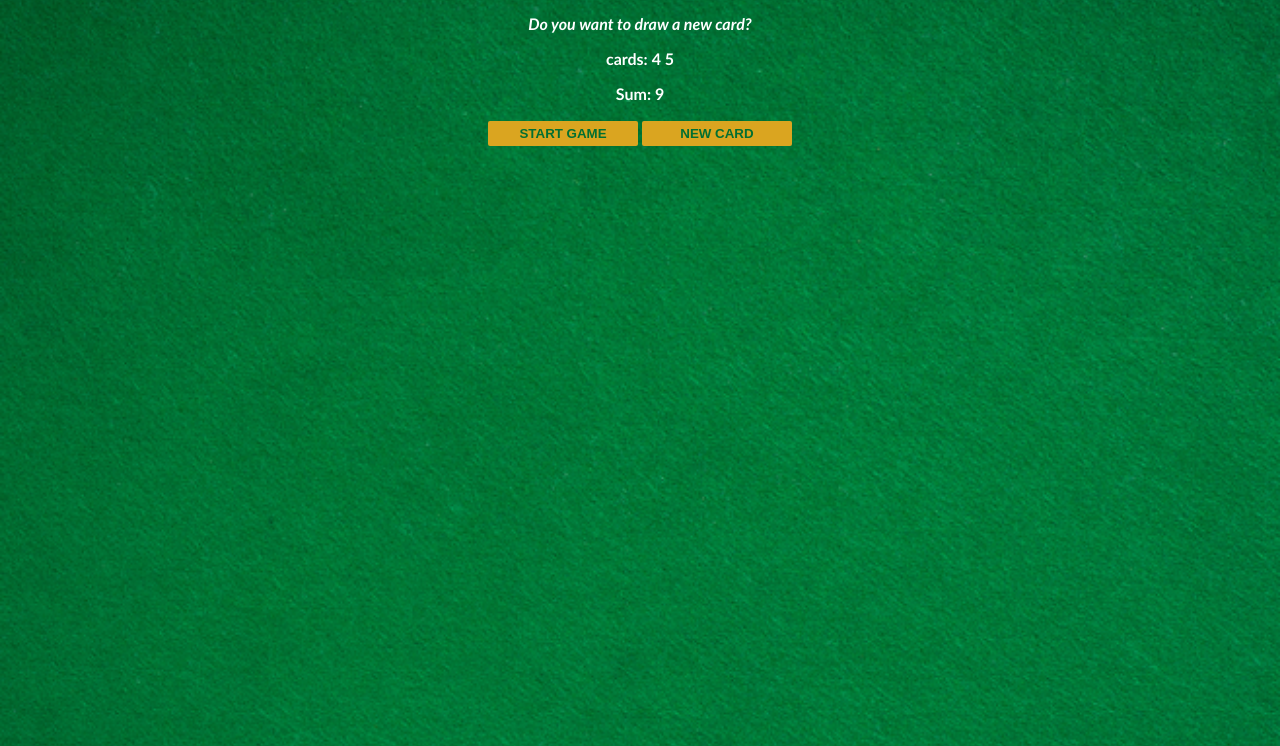
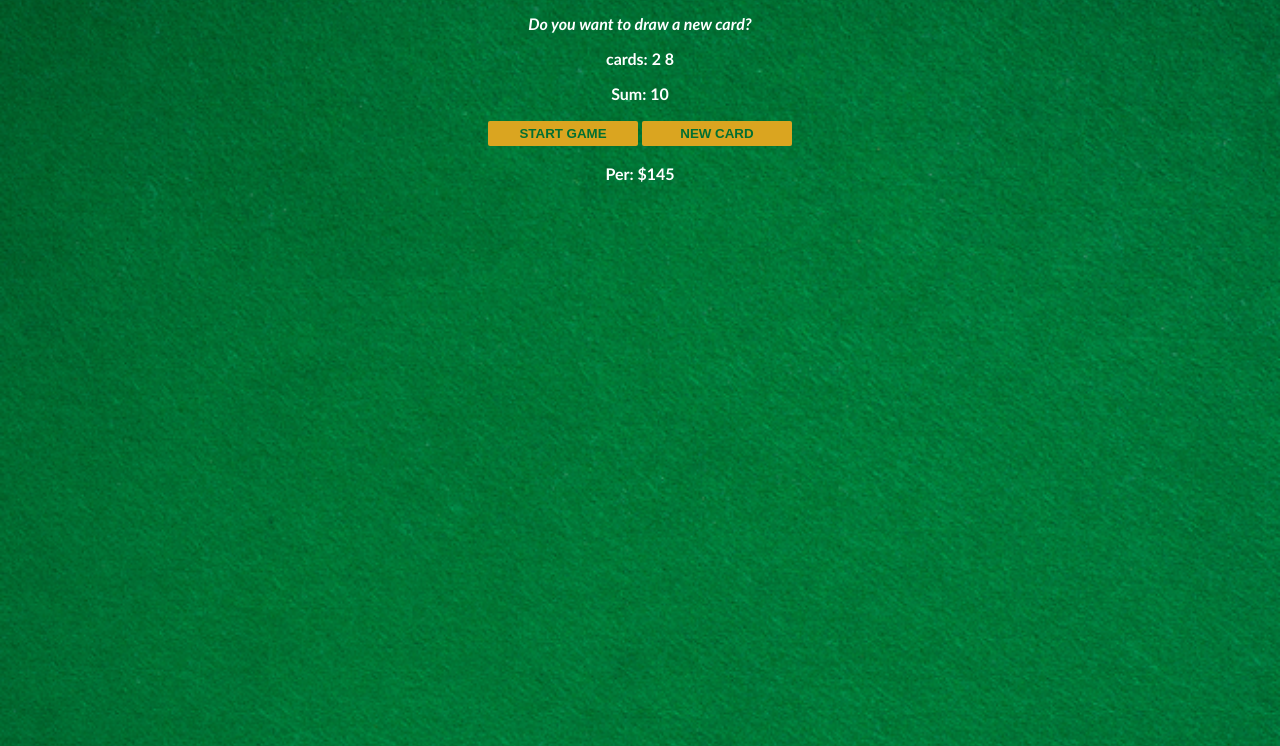
Before and after one commit to Al-Sharqawy25/blackjackGame, a plain HTML site: page index.html in a window 1280 px wide. Both pictures are taken after a click on the button "START GAME". Shown: the part 54-800 px from the top of the page. Drawn offline with Linux system fonts and the light colour scheme.

Commit message:
third commit

```diff
--- a/index.html
+++ b/index.html
@@ -9,6 +9,7 @@
     <p id="sum-el">Sum:</p>
     <button onclick="startGame()">START GAME</button>
     <button onclick="newCard()">NEW CARD</button>
+    <p id="player-el"></p>
     <script src="main.js"></script>
   </body>
 </html>
--- a/main.js
+++ b/main.js
@@ -1,13 +1,18 @@
-let firstCard = getRandomNumber();
-let secondCard = getRandomNumber();
-let sum = firstCard + secondCard;
-let cards = [firstCard, secondCard];
+let sum;
+let cards;
 let hasBlackJack = false;
-let isAlive = true;
+let isAlive = false;
 let message = "";
 let messageEl = document.getElementById("message-el");
 let sumEl = document.getElementById("sum-el");
 let cardsEl = document.getElementById("cards-el");
+let playerEl = document.getElementById("player-el");
+let player = {
+  name: "Per",
+  chips: "145",
+};
+
+playerEl.textContent = player.name + ": $" + player.chips;
 
 function getRandomNumber() {
   let card = Math.floor(Math.random() * 13) + 1;
@@ -21,6 +26,11 @@ function getRandomNumber() {
 }
 
 function startGame() {
+  isAlive = true;
+  let firstCard = getRandomNumber();
+  let secondCard = getRandomNumber();
+  sum = firstCard + secondCard;
+  cards = [firstCard, secondCard];
   renderGame();
 }
 
```
